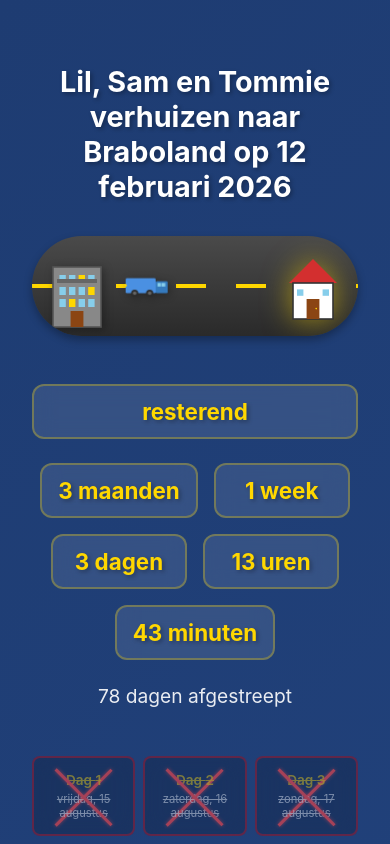
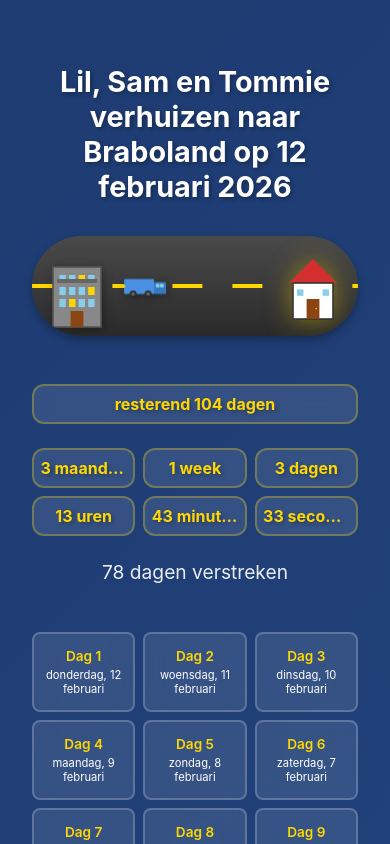
Before and after one commit to samueldesmit/countdown, a React (Create React App) app: page / in a window 390 px wide. Shown: the top 844 px of the page. Built offline with nearby package versions, Linux system fonts and the light colour scheme.

Commit message:
down count

```diff
--- a/src/App.css
+++ b/src/App.css
@@ -186,29 +186,35 @@
 }
 
 .countdown-info {
+  width: 100%;
+  max-width: 1200px;
+  margin: 0 auto;
 }
 
 .time-remaining {
-  display: flex;
-  justify-content: center;
+  display: grid;
+  grid-template-columns: repeat(6, 1fr);
+  gap: 0.75rem;
+  margin: 1.5rem 0;
+  width: 100%;
   align-items: center;
-  gap: 2rem;
-  flex-wrap: wrap;
-  margin: 1.5rem 0;
 }
 
 .time-item {
-  font-size: 2rem;
+  font-size: 1.4rem;
   font-weight: 700;
   margin: 0;
   color: #ffd700;
   text-shadow: 2px 2px 4px rgba(0, 0, 0, 0.3);
   background: rgba(255, 255, 255, 0.1);
-  padding: 1rem 1.5rem;
+  padding: 0.75rem 1rem;
   border-radius: 12px;
   border: 2px solid rgba(255, 215, 0, 0.3);
   backdrop-filter: blur(10px);
-  min-width: 120px;
+  min-width: 0;
+  white-space: nowrap;
+  overflow: hidden;
+  text-overflow: ellipsis;
 }
 
 .time-label {
@@ -349,13 +355,18 @@
   }
 
   .time-remaining {
-    gap: 1rem;
+    grid-template-columns: repeat(3, 1fr);
+    gap: 0.5rem;
   }
 
   .time-item {
-    font-size: 1.4rem;
-    padding: 0.75rem 1rem;
-    min-width: 100px;
+    font-size: 1rem;
+    padding: 0.5rem 0.4rem;
+    min-width: 0;
+  }
+
+  .time-item[style*="minWidth"] {
+    min-width: 200px !important;
   }
 
   .time-label {
--- a/src/App.js
+++ b/src/App.js
@@ -19,21 +19,22 @@ function App() {
     return actualToday;
   }, [actualToday]);
 
-  // Calculate the start date (when countdown began - 15 augustus 2025)
+  // Calculate the start date (15 augustus 2025 - dag 182)
   const startDate = useMemo(() => {
     const date = new Date('2025-08-15');
     date.setHours(0, 0, 0, 0);
     return date;
   }, []);
 
-  // Calculate total days in the journey
+  // Calculate total days in the journey (from 15 augustus to 12 februari)
   const totalDaysInJourney = useMemo(() => {
     return Math.ceil((targetDate - startDate) / (1000 * 60 * 60 * 24));
   }, [targetDate, startDate]);
 
-  // Calculate days remaining from preview date
+  // Calculate days remaining from today to targetDate
   const daysRemaining = useMemo(() => {
-    return Math.ceil((targetDate - today) / (1000 * 60 * 60 * 24));
+    const diff = (targetDate - today) / (1000 * 60 * 60 * 24);
+    return Math.ceil(diff);
   }, [targetDate, today]);
 
   // Calculate days passed (from start to preview date)
@@ -41,13 +42,14 @@ function App() {
     return Math.max(0, Math.ceil((today - startDate) / (1000 * 60 * 60 * 24)));
   }, [today, startDate]);
 
-  // Calculate remaining time accurately (months, weeks, days, hours, minutes)
+  // Calculate remaining time accurately (months, weeks, days, hours, minutes, seconds)
   const [timeRemaining, setTimeRemaining] = useState({
     months: 0,
     weeks: 0,
     days: 0,
     hours: 0,
-    minutes: 0
+    minutes: 0,
+    seconds: 0
   });
 
   useEffect(() => {
@@ -55,7 +57,7 @@ function App() {
       const now = new Date();
 
       if (targetDate <= now) {
-        setTimeRemaining({ months: 0, weeks: 0, days: 0, hours: 0, minutes: 0 });
+        setTimeRemaining({ months: 0, weeks: 0, days: 0, hours: 0, minutes: 0, seconds: 0 });
         return;
       }
 
@@ -103,12 +105,18 @@ function App() {
       afterHours.setHours(afterHours.getHours() + hours);
       const minutes = Math.floor((targetDate - afterHours) / (1000 * 60));
 
+      // Calculate seconds remaining (after months, weeks, days, hours, and minutes)
+      const afterMinutes = new Date(afterHours);
+      afterMinutes.setMinutes(afterMinutes.getMinutes() + minutes);
+      const seconds = Math.floor((targetDate - afterMinutes) / 1000);
+
       setTimeRemaining({
         months,
         weeks,
         days: Math.max(0, days),
         hours: Math.max(0, hours),
-        minutes: Math.max(0, minutes)
+        minutes: Math.max(0, minutes),
+        seconds: Math.max(0, seconds)
       });
     };
 
@@ -122,26 +130,33 @@ function App() {
   }, [targetDate]);
 
   // Calculate journey progress (0 to ~85% to account for home position)
+  // Progress based on days passed from today
   const journeyProgress = useMemo(() => {
     if (totalDaysInJourney === 0) return 85;
+    // Calculate days passed from startDate (today) - this will be 0 initially
+    const elapsedDays = Math.max(0, Math.floor((new Date() - startDate) / (1000 * 60 * 60 * 24)));
     // Progress up to 85% so truck reaches the home (which is positioned at ~85-90% from left)
-    return Math.min(85, (daysPassed / totalDaysInJourney) * 85);
-  }, [daysPassed, totalDaysInJourney]);
+    return Math.min(85, (elapsedDays / totalDaysInJourney) * 85);
+  }, [startDate, totalDaysInJourney]);
 
   // Generate all dates from start date to target date
+  // Dag 182 = 15 augustus (start), Dag 1 = 12 februari (end)
   const dates = useMemo(() => {
     const datesArray = [];
 
     for (let i = 0; i < totalDaysInJourney; i++) {
       const dateToAdd = new Date(startDate);
       dateToAdd.setDate(startDate.getDate() + i);
+      // DayNumber counts down: first day (15 aug) is 182, last day (12 feb) is 1
+      const dayNumber = totalDaysInJourney - i;
       datesArray.push({
         date: new Date(dateToAdd),
-        dayNumber: i + 1,
+        dayNumber: dayNumber,
       });
     }
 
-    return datesArray;
+    // Reverse the array to show from last day (182) back to day 1
+    return datesArray.reverse();
   }, [startDate, totalDaysInJourney]);
 
   // Format date name
@@ -262,20 +277,24 @@ function App() {
         </div>
 
         <div className="countdown-info">
-          <p className="time-item" style={{ marginBottom: '1.5rem' }}>resterend</p>
+          <p className="time-item" style={{ marginBottom: '1.5rem', minWidth: '250px', textAlign: 'center' }}>resterend {daysRemaining} {daysRemaining === 1 ? 'dag' : 'dagen'}</p>
           <div className="time-remaining">
             <p className="time-item">{timeRemaining.months} {timeRemaining.months === 1 ? 'maand' : 'maanden'}</p>
             <p className="time-item">{timeRemaining.weeks} {timeRemaining.weeks === 1 ? 'week' : 'weken'}</p>
             <p className="time-item">{timeRemaining.days} {timeRemaining.days === 1 ? 'dag' : 'dagen'}</p>
             <p className="time-item">{timeRemaining.hours} {timeRemaining.hours === 1 ? 'uur' : 'uren'}</p>
             <p className="time-item">{timeRemaining.minutes} {timeRemaining.minutes === 1 ? 'minuut' : 'minuten'}</p>
+            <p className="time-item">{timeRemaining.seconds} {timeRemaining.seconds === 1 ? 'seconde' : 'seconden'}</p>
           </div>
-          <p className="crossed-info">{daysPassed} dagen afgestreept</p>
+          <p className="crossed-info">{daysPassed} dagen verstreken</p>
         </div>
 
         <div className="dates-grid">
           {dates.map((item, index) => {
-            const isCrossedOff = index < daysPassed;
+            // Days that have already passed should be crossed off
+            // If daysPassed = 50, then days 182, 181, ..., 133 are in the past (should be crossed)
+            // Days with dayNumber > (totalDaysInJourney - daysPassed) should be crossed off
+            const isCrossedOff = item.dayNumber > (totalDaysInJourney - daysPassed);
             return (
               <div
                 key={index}
```
